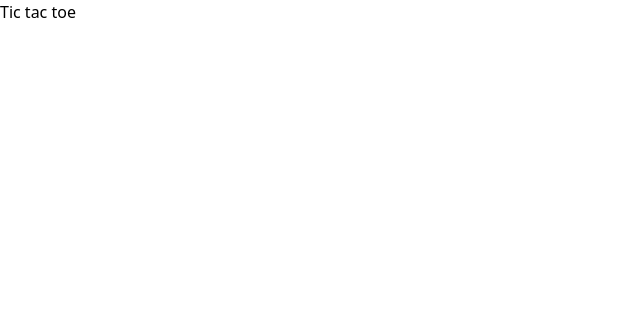
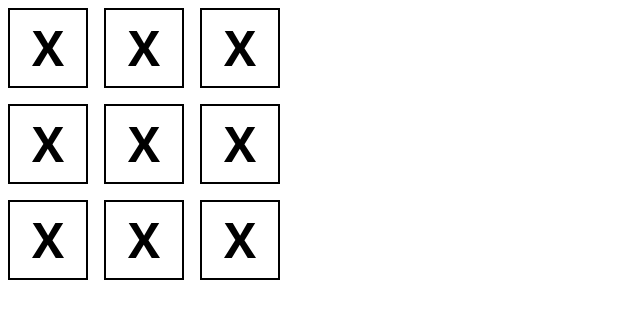
Before and after one commit to jonayethossen/Tic-Tac-Toe-Game, a React (Vite) app: page / in a window 1280 px wide. Shown: the top 318 px of the page, without its empty margins (0-640 px from the left). Built offline with nearby package versions, Linux system fonts and the light colour scheme.

Commit message:
Create Square Function

```diff
--- a/src/App.jsx
+++ b/src/App.jsx
@@ -2,11 +2,32 @@
 //   ->Board
 //     ->  Square
 //   -> History
+function Square() {
+  return (
+    <button className="text-5xl font-bold border border-2 m-2 h-20 w-20">
+      X
+    </button>
+  );
+}
 
-export default function App() {
+export default function Board() {
   return (
     <>
-      <div>Tic tac toe</div>
+      <div>
+        <Square />
+        <Square />
+        <Square />
+      </div>
+      <div>
+        <Square />
+        <Square />
+        <Square />
+      </div>
+      <div>
+        <Square />
+        <Square />
+        <Square />
+      </div>
     </>
   );
 }
```
